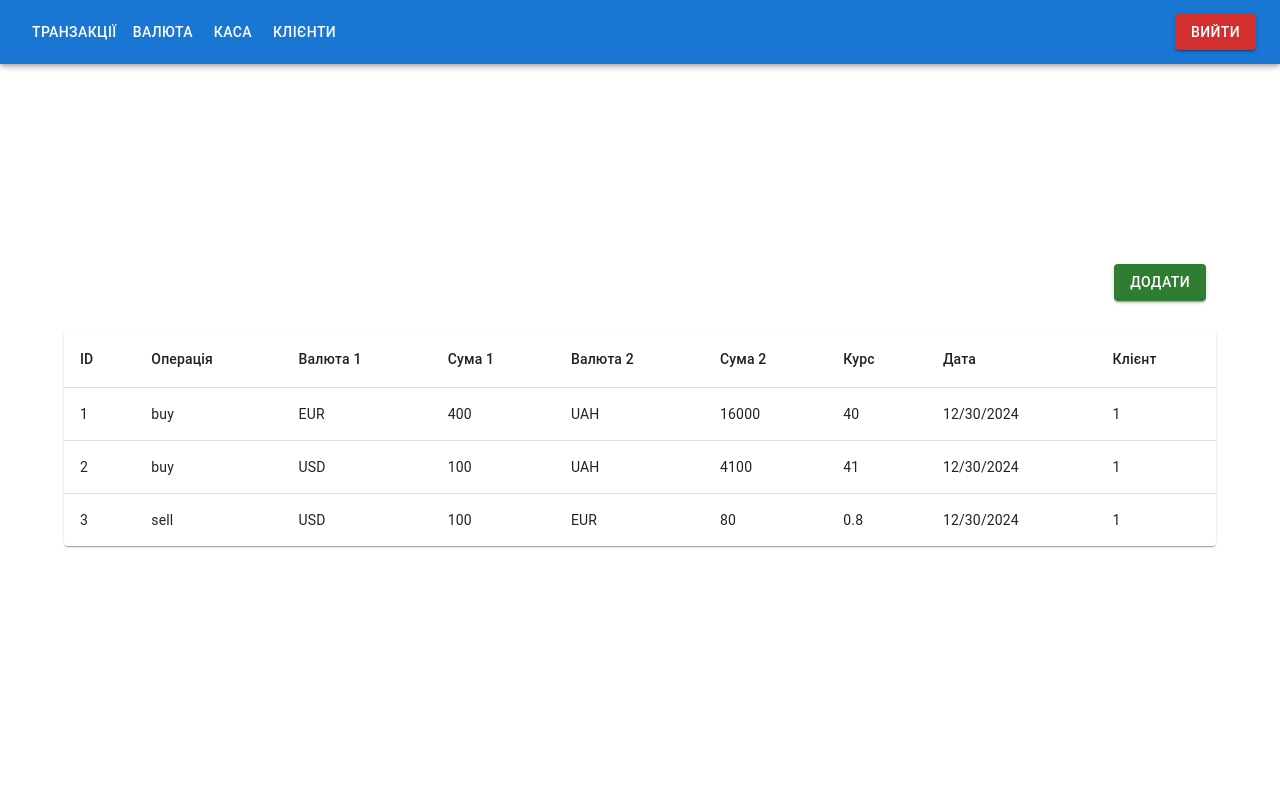
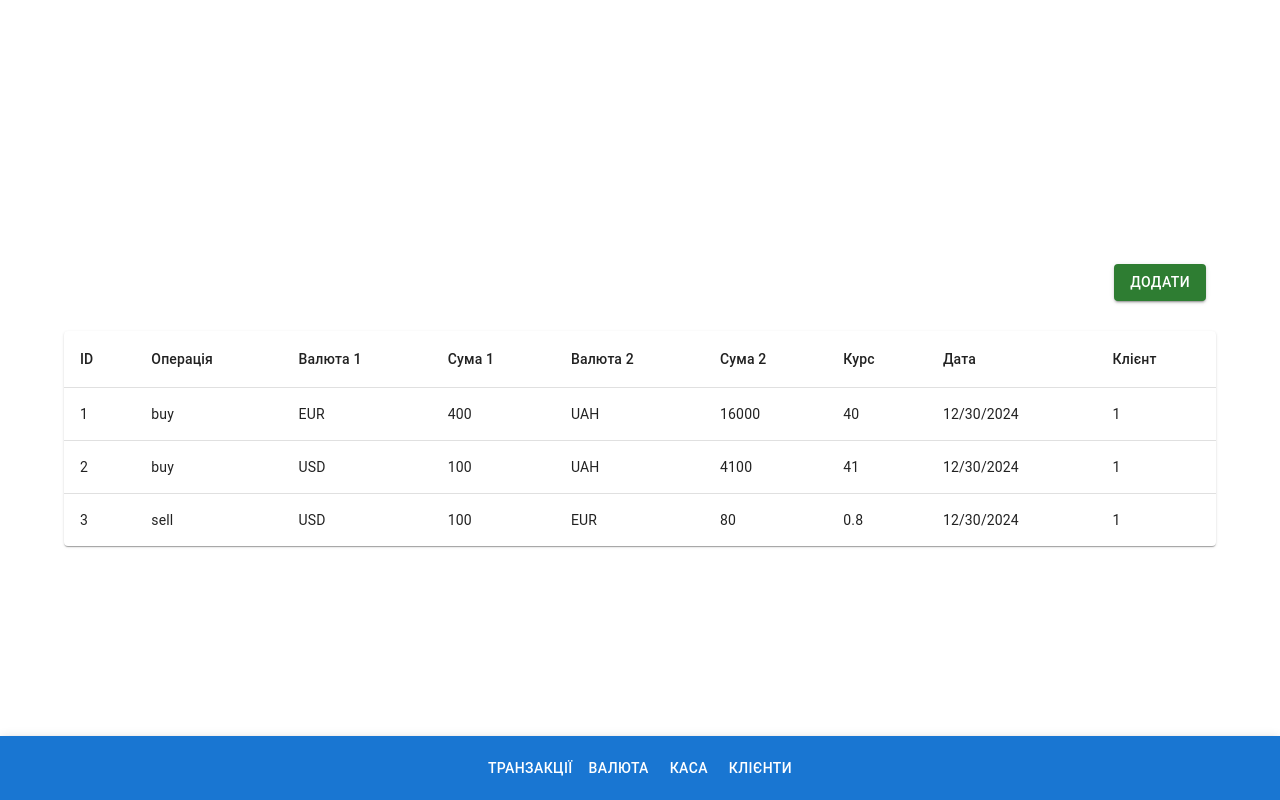
Before and after one commit to keerikkk/tech-task, a React (Vite) app: page / in a window 1280 px wide. Both pictures are taken after a click on the button "КАСИР". Built offline with nearby package versions, Linux system fonts and the light colour scheme.

Commit message:
refactor: change navbar structure

```diff
--- /dev/null
+++ b/src/components/BottomNavBar.tsx
@@ -0,0 +1,48 @@
+import * as React from "react";
+import { useNavigate } from "react-router";
+import AppBar from "@mui/material/AppBar";
+import Box from "@mui/material/Box";
+import CssBaseline from "@mui/material/CssBaseline";
+import Drawer from "@mui/material/Drawer";
+import IconButton from "@mui/material/IconButton";
+import List from "@mui/material/List";
+import ListItem from "@mui/material/ListItem";
+import ListItemButton from "@mui/material/ListItemButton";
+import ListItemText from "@mui/material/ListItemText";
+import MenuIcon from "@mui/icons-material/Menu";
+import Toolbar from "@mui/material/Toolbar";
+import Button from "@mui/material/Button";
+import { navItems } from "../data/navigationLinks";
+import { useAuth } from "./AuthProvider";
+
+const drawerWidth = 240;
+
+export default function DrawerAppBar() {
+  const { handleLogout } = useAuth();
+  const navigate = useNavigate();
+
+  return (
+    <Box sx={{ display: "flex" }}>
+      <CssBaseline />
+      <AppBar position="fixed" sx={{ top: "auto", bottom: 0 }} component="nav">
+        <Toolbar sx={{ display: "flex", justifyContent: "center" }}>
+          <Box
+            sx={{
+              display: "block",
+            }}
+          >
+            {navItems.map((item) => (
+              <Button
+                key={item.title}
+                sx={{ color: "#fff" }}
+                onClick={() => navigate(item.path)}
+              >
+                {item.title}
+              </Button>
+            ))}
+          </Box>
+        </Toolbar>
+      </AppBar>
+    </Box>
+  );
+}
--- a/src/components/NavBar.tsx
+++ /dev/null
@@ -1,105 +0,0 @@
-import * as React from "react";
-import { useNavigate } from "react-router";
-import AppBar from "@mui/material/AppBar";
-import Box from "@mui/material/Box";
-import CssBaseline from "@mui/material/CssBaseline";
-import Drawer from "@mui/material/Drawer";
-import IconButton from "@mui/material/IconButton";
-import List from "@mui/material/List";
-import ListItem from "@mui/material/ListItem";
-import ListItemButton from "@mui/material/ListItemButton";
-import ListItemText from "@mui/material/ListItemText";
-import MenuIcon from "@mui/icons-material/Menu";
-import Toolbar from "@mui/material/Toolbar";
-import Button from "@mui/material/Button";
-import { navItems } from "../data/navigationLinks";
-import { useAuth } from "./AuthProvider";
-
-const drawerWidth = 240;
-
-export default function DrawerAppBar() {
-  const { handleLogout } = useAuth();
-  const navigate = useNavigate();
-  const [mobileOpen, setMobileOpen] = React.useState(false);
-
-  const handleDrawerToggle = () => {
-    setMobileOpen((prevState) => !prevState);
-  };
-
-  const drawer = (
-    <Box
-      onClick={handleDrawerToggle}
-      sx={{ textAlign: "center", display: "flex", justifyContent: "center" }}
-    >
-      <List>
-        {navItems.map((item) => (
-          <ListItem key={item.title} disablePadding>
-            <ListItemButton
-              sx={{ textAlign: "center" }}
-              onClick={() => navigate(item.path)}
-            >
-              <ListItemText primary={item.title} />
-            </ListItemButton>
-          </ListItem>
-        ))}
-      </List>
-    </Box>
-  );
-
-  return (
-    <Box sx={{ display: "flex" }}>
-      <CssBaseline />
-      <AppBar component="nav">
-        <Toolbar sx={{ display: "flex", justifyContent: "space-between" }}>
-          <IconButton
-            color="inherit"
-            aria-label="open drawer"
-            edge="start"
-            onClick={handleDrawerToggle}
-            sx={{ mr: 2, display: { sm: "none" } }}
-          >
-            <MenuIcon />
-          </IconButton>
-          <Box
-            sx={{
-              display: { xs: "none", sm: "block" },
-            }}
-          >
-            {navItems.map((item) => (
-              <Button
-                key={item.title}
-                sx={{ color: "#fff" }}
-                onClick={() => navigate(item.path)}
-              >
-                {item.title}
-              </Button>
-            ))}
-          </Box>
-          <Button color="error" variant="contained" onClick={handleLogout}>
-            Вийти
-          </Button>
-        </Toolbar>
-      </AppBar>
-
-      <nav>
-        <Drawer
-          variant="temporary"
-          open={mobileOpen}
-          onClose={handleDrawerToggle}
-          ModalProps={{
-            keepMounted: true,
-          }}
-          sx={{
-            display: { xs: "block", sm: "none" },
-            "& .MuiDrawer-paper": {
-              boxSizing: "border-box",
-              width: drawerWidth,
-            },
-          }}
-        >
-          {drawer}
-        </Drawer>
-      </nav>
-    </Box>
-  );
-}
--- a/src/pages/Layout.tsx
+++ b/src/pages/Layout.tsx
@@ -1,5 +1,5 @@
 import { Outlet, useNavigate } from "react-router";
-import NavBar from "../components/NavBar";
+import NavBar from "../components/BottomNavBar";
 import { useAuth } from "../components/AuthProvider";
 import AuthForm from "../components/AuthForm";
 import { Container } from "@mui/material";
@@ -19,8 +19,8 @@ const Layout = () => {
     <>
       {user ? (
         <>
+          <Outlet />
           <NavBar />
-          <Outlet />
         </>
       ) : (
         <Container sx={{ width: "100vw" }}>
```
